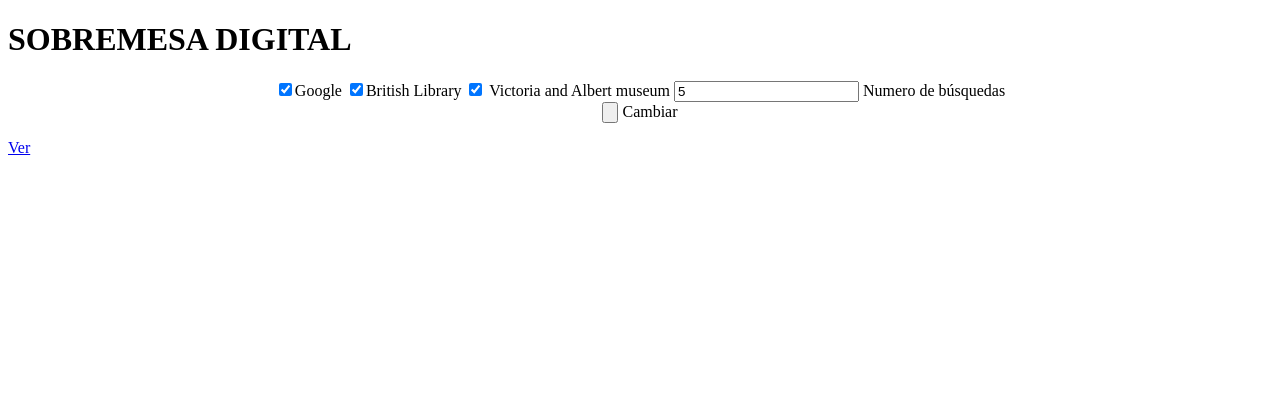
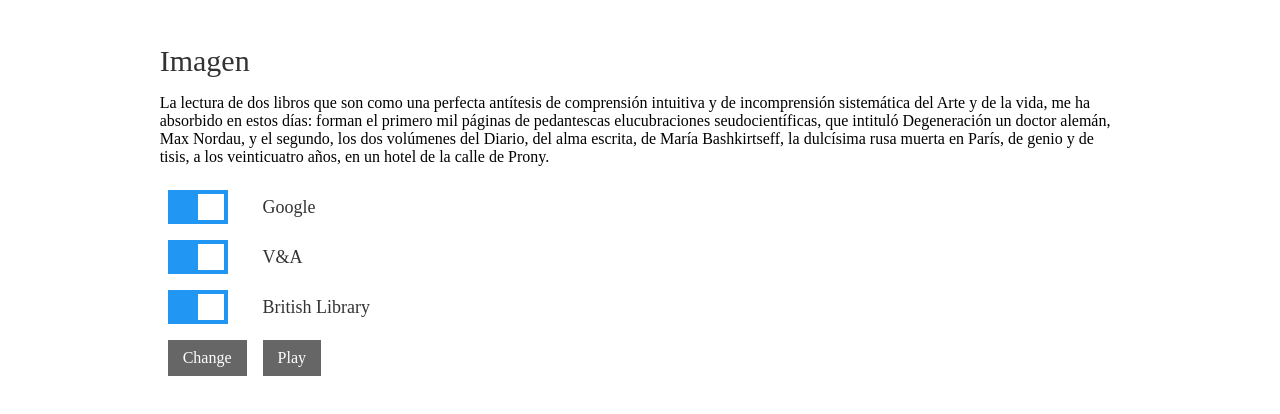
Before and after one commit to speregil/sobremesa, an Angular app in the folder sobremesa-app/client/: page / in a window 1280 px wide. Shown: the top 414 px of the page. Built offline with nearby package versions, Linux system fonts and the light colour scheme; no server answers.

Commit message:
Cambio de imagenes agregado. Estilo de la ventana de configuración añadido

```diff
--- a/sobremesa-app/client/src/app/app.component.css
+++ b/sobremesa-app/client/src/app/app.component.css
@@ -1,3 +1,6 @@
+@charset "UTF-8";
+/* CSS Document */
+
 .grid-container {
     display: grid;
     grid-template-columns: auto auto auto auto auto;
@@ -19,3 +22,324 @@ img {
     max-width: 100%;
     height: auto;
 }
+
+.switch {
+    position: relative;
+    display: inline-block;
+    width: 60px;
+    height: 34px;
+}
+
+  .switch input {
+    opacity: 0;
+    width: 0;
+    height: 0;
+  }
+
+  .slider {
+    position: absolute;
+    cursor: pointer;
+    top: 0;
+    left: 0;
+    right: 0;
+    bottom: 0;
+    background-color: #ccc;
+    -webkit-transition: .4s;
+    transition: .4s;
+  }
+
+  .slider:before {
+    position: absolute;
+    content: "";
+    height: 26px;
+    width: 26px;
+    left: 4px;
+    bottom: 4px;
+    background-color: white;
+    -webkit-transition: .4s;
+    transition: .4s;
+  }
+
+  input:checked + .slider {
+    background-color: #2196F3;
+  }
+
+  input:focus + .slider {
+      box-shadow: 0 0 1px #2196F3;
+  }
+
+  input:checked + .slider:before {
+    -webkit-transform: translateX(26px);
+    -ms-transform: translateX(26px);
+    transform: translateX(26px);
+  }
+
+  /* Rounded sliders */
+  .slider.round {
+    border-radius: 34px;
+  }
+
+  .slider.round:before {
+    border-radius: 50%;
+  }
+
+
+
+  .btn-group .button {
+      background-color: #666666;
+      border: none;
+      color: white;
+      text-align: center;
+      display: inline-block;
+      font-size: 16px;
+      cursor: pointer;
+      float: left;
+      padding-top: 9px;
+      padding-right: 15px;
+      padding-bottom: 9px;
+      padding-left: 15px;
+      font-family: 'Lora', serif;
+  }
+
+  .btn-group .button:hover {
+   background-color: #2196F3; /* Azul claro */
+
+
+  }
+
+/* Create two equal columns that floats next to each other */
+.column {
+      float: left;
+      margin-top: 5px;
+      margin-right: 5px;
+      margin-bottom: 5px;
+      margin-left: 5px;
+  }
+
+/* Clear floats after the columns */
+.row:after {
+    content: "";
+    display: table;
+    clear: both;
+  }
+
+ .style1 {
+	font-size: 30px;
+	color: #333333;
+  }
+
+
+
+
+  .style2 {
+	font-size: 18px;
+	color: #333333;
+  }
+
+
+body {
+	color: #666666;
+	font-family: 'Lora', serif;
+	font-size: 16px;
+	line-height: 1.6;
+	background: #666666;
+	margin: 0;
+	padding: 0;
+	text-align: center;
+	background-color: #FFFFFF;
+}
+.oneColLiqCtrHdr #container {
+	width: 100%;  /* this will create a container 80% of the browser width */
+	background: #FFFFFF;
+	margin: 0 auto;
+	text-align: left;
+}
+.oneColLiqCtrHdr #header {
+	padding: 0 10px 0 20px;  /* this padding matches the left alignment of the elements in the divs that appear beneath it. If an image is used in the #header instead of text, you may want to remove the padding. */
+}
+.oneColLiqCtrHdr #header h1 {
+	margin: 0; /* zeroing the margin of the last element in the #header div will avoid margin collapse - an unexplainable space between divs. If the div has a border around it, this is not necessary as that also avoids the margin collapse */
+	padding: 10px 0; /* using padding instead of margin will allow you to keep the element away from the edges of the div */
+}
+.oneColLiqCtrHdr #mainContent {
+	background: #FFFFFF;
+	float: none;
+	margin-right: auto;
+	margin-left: auto;
+	padding-top: 20px;
+	padding-right: 12%;
+	padding-bottom: 0;
+	padding-left: 12%;
+}
+
+
+.oneColLiqCtrHdr #mainContent2 {
+	background: #FFFFFF;
+	float: none;
+	margin-right: 6%;
+	margin-left: 6%;
+	padding-top: 40px;
+	padding-right: 6%;
+	padding-bottom: 0;
+	padding-left: 6%;
+}
+
+
+
+.oneColLiqCtrHdr #parrafo {
+	background: #FFFFFF;
+	width: 40%;
+	padding-top: 0;
+	padding-right: 20px;
+	padding-bottom: 0;
+	padding-left: 20px;
+	float: none;
+	margin-right: auto;
+	margin-left: auto;
+}
+
+
+.oneColLiqCtrHdr #footer {
+	padding-top: 10;
+	padding-right: 12%;
+	padding-bottom: 0;
+	padding-left: 12%;
+	float: none;
+	width: 30%;
+	margin-right: auto;
+	margin-left: auto;
+}
+.oneColLiqCtrHdr #footer p {
+	float: none;
+	padding-top: 10px;
+	padding-right: 0;
+	padding-bottom: 10px;
+	padding-left: 0;
+	margin-top: 0;
+	margin-right: auto;
+	margin-bottom: 0;
+	margin-left: auto;
+}
+
+
+/* menu */
+
+
+ul {
+color: #333333;
+	list-style-type: none;
+	margin: 0;
+	padding: 0;
+	overflow: hidden;
+	background-color: #CCCCCC;
+
+
+
+
+}
+
+li {
+  float: right;
+}
+
+li a, .dropbtn {
+	display: inline-block;
+	color: #333333;
+	text-align: center;
+	text-decoration: none;
+	padding-top: 2px;
+	padding-right: 20px;
+	padding-bottom: 2px;
+	padding-left: 20px;
+
+}
+
+li a:hover, .dropdown:hover .dropbtn {
+	background-color: #FF9999;
+}
+
+li.dropdown {
+  display: inline-block;
+}
+
+.dropdown-content {
+  display: none;
+  position: absolute;
+  background-color: #f9f9f9;
+  min-width: 60px;
+/*  box-shadow: 0px 1px 1px 0px rgba(0,0,0,0.2);*/
+  z-index: 1;
+}
+
+.dropdown-content a {
+	color: black;
+	text-decoration: none;
+	display: block;
+	text-align: left;
+	padding-top: 12px;
+	padding-right: 20px;
+	padding-bottom: 12px;
+	padding-left: 20px;
+}
+
+.dropdown-content a:hover {
+	background-color: #ECE67E
+}
+
+.dropdown:hover .dropdown-content {
+  display: block;
+}
+
+/* background */
+#muebles-deco {
+	background-color: #66CCCC;
+
+
+
+	   }
+
+
+#joyería {
+	background-color:#FF9999;
+
+	   }
+
+#vestuario {
+	background-color:#ECE67E;
+	   }
+
+
+#instrumentos {
+	background-color:#CC99CC;
+
+	   }
+
+#highlight {
+	background-color:#CCFFCC;
+	   }
+
+
+
+
+
+
+/* menu categorias */
+
+
+  .floating-menu2 {
+    font-family: sans-serif;
+    padding: 0px;;
+    width: 54px;
+	height: 190px;
+    z-index: 100;
+    position: fixed;
+    bottom: 0px;
+    right: 10px;
+  }
+
+  .floating-menu2 a,
+  .floating-menu2 h3 {
+    font-size: 0.9em;
+    display: block;
+    margin: 0 0.5em;
+  }
--- a/sobremesa-app/client/src/app/app.component.ts
+++ b/sobremesa-app/client/src/app/app.component.ts
@@ -1,4 +1,5 @@
 import {AfterViewInit, Component, ElementRef, ViewChild, Renderer2} from '@angular/core';
+import { interval } from 'rxjs';
 import { Service } from './app.service';
 
 
@@ -16,6 +17,12 @@ export class AppComponent implements AfterViewInit{
   //-------------------------------------------------------------------------------------------------------
   // Atributos
   //-------------------------------------------------------------------------------------------------------
+
+  // Temporizador para el cambio de imágenes
+  source = interval(1000);
+
+  // Tiempo (en segundos) para el cambio de imágenes
+  shift = 10;
 
   // Lista en memoria del conjunto de fotos que se muestra actualmente
   photoList = [];
@@ -40,6 +47,8 @@ export class AppComponent implements AfterViewInit{
       var imgTags = photos[i].children;
       this.metaSearch(imgTags[0].alt, imgTags[0].id);
     }
+
+    this.source.subscribe(val => this.shiftImages(val));
   }
 
   /**
@@ -50,9 +59,12 @@ export class AppComponent implements AfterViewInit{
    */
   metaSearch(query, elementID){
       this.service.metaSearch(query).subscribe(data => {
-        console.log(data);
-        this.photoList.push({id:elementID, lst:data['photos']});
-        this.loadPhoto(elementID,data['photos'][0].uri);
+        this.photoList.push({id:elementID, lst:data['photos'], pos:0});
+        var first = data['photos'][0];
+        if(first)
+          this.loadPhoto(elementID,data['photos'][0].uri);
+        else
+          this.loadPhoto(elementID,"assets/not.png");
       });
   }
 
@@ -82,4 +94,41 @@ export class AppComponent implements AfterViewInit{
     }
     return {};
   }
+
+  /**
+   * Cambia las imagenes de todas las casillas por la siguientes diponible en la lista pre - cargada
+   * @param timer Temporizador que se usa para verificar el cambio
+   */
+  public shiftImages(timer){
+    if(timer > 0 && timer%this.shift == 0){
+      console.log("Shifting...");
+      var photos = this.photoView.nativeElement.children;
+      for(var i = 0; i < photos.length; i++){
+        var imgTags = photos[i].children;
+        var photoList = this.searchPhotoList(imgTags[0].id);
+        var lst = photoList["lst"];
+        var curPos = photoList["pos"];
+        if(lst){
+          if(curPos + 1 < lst.length){
+            this.loadPhoto(imgTags[0].id, lst[curPos + 1].uri);
+            photoList["pos"] = curPos + 1;
+          }
+          else{
+            if(lst[0]){
+              this.loadPhoto(imgTags[0].id, lst[0].uri);
+              photoList["pos"] = 0;
+            }
+            else{
+              console.log("Cargando imagen por defecto...");
+              this.loadPhoto(imgTags[0].id, "assets/not.png");
+            }
+          }
+        }
+        else{
+          console.log("Cargando imagen por defecto...");
+          this.loadPhoto(imgTags[0].id, "assets/not.png");
+        }
+      }
+    }
+  }
 }
--- a/sobremesa-app/client/src/app/config.component.html
+++ b/sobremesa-app/client/src/app/config.component.html
@@ -1,12 +1,48 @@
+<table width="52%" border="0" cellspacing="0" cellpadding="3">
+    <tr>
+        <td width="14%"><div class="column">
+            <label class="switch">
+                <input [(ngModel)]="google" type="checkbox" name="cbGoogle" >
+                <span class="slider"></span>
+            </label>
+        </div></td>
 
-<div style="text-align:center">
-    <input [(ngModel)]="google" type="checkbox" name="cbGoogle" >Google
-    <input [(ngModel)]="flickr" type="checkbox" name="cbFlickr" >British Library
-    <input [(ngModel)]="victoria" type="checkbox" name="cbVnA" > Victoria and Albert museum
-    <input [(ngModel)]="num" type="text" name="iNum" > Numero de búsquedas
-    <br>
-    <input type="button" name="btnChange" (click)="changeConfig()"> Cambiar
-    <p>{{msn}}</p>
-</div>
+        <td width="86%"><div class="column">
+            <span class="style2"> Google </span>
+        </div></td>
+    </tr>
+    <tr>
+        <td width="14%"><div class="column">
+            <label class="switch">
+                <input [(ngModel)]="victoria" type="checkbox" name="cbVnA">
+                <span class="slider"></span>
+            </label>
+        </div></td>
 
-<a routerLink="/view" routerLinkActive="active">Ver</a>
+        <td width="86%"><div class="column">
+            <span class="style2"> V&amp;A </span>
+        </div></td>
+    </tr>
+    <tr>
+        <td width="14%"><div class="column">
+            <label class="switch">
+                <input [(ngModel)]="flickr" type="checkbox" name="cbFlickr" >
+                <span class="slider"></span>
+            </label>
+        </div></td>
+
+        <td width="86%"><div class="column">
+            <span class="style2"> British Library </span>
+        </div></td>
+    </tr>
+    <tr>
+        <td width="14%"><div class="column">
+            <div class="btn-group"><button class="button" name="btnChange" (click)="changeConfig()">Change</button></div>
+        </div></td>
+        <td width="14%"><div class="column">
+            <div class="btn-group"><a routerLink="/view" routerLinkActive="active"><button class="button">Play</button></a></div>
+        </div></td>
+    </tr>
+</table>
+
+<p>{{msn}}</p>
--- a/sobremesa-app/client/src/app/intro.component.html
+++ b/sobremesa-app/client/src/app/intro.component.html
@@ -1,2 +1,17 @@
-<h1>SOBREMESA DIGITAL</h1>
-<router-outlet></router-outlet>
+<div id="header"> <!-- end #header --></div>
+<div id="container" class="oneColLiqCtrHdr">
+    <div id="mainContent">
+        <div allign="left">
+            <p><span class="style1">Imagen </span></p>
+            <p>
+                La lectura de dos libros que son como una perfecta antítesis de comprensión intuitiva y de incomprensión sistemática del Arte y de la vida, me ha absorbido en estos días:
+                forman el primero mil páginas de pedantescas elucubraciones seudocientíficas, que intituló Degeneración un doctor alemán, Max Nordau, y el segundo, los dos volúmenes del
+                Diario, del alma escrita, de María Bashkirtseff, la dulcísima rusa muerta en París, de genio y de tisis, a los veinticuatro años, en un hotel de la calle de Prony.
+            </p>
+            <router-outlet></router-outlet>
+        </div>
+    </div>
+
+    <div id="parrafo"></div> <!-- end parrafo -->
+    <div id="footer"><!-- end #footer --></div>
+<div id="container">
```
Also changed, not shown: sobremesa-app/client/src/assets/not.png (added).
